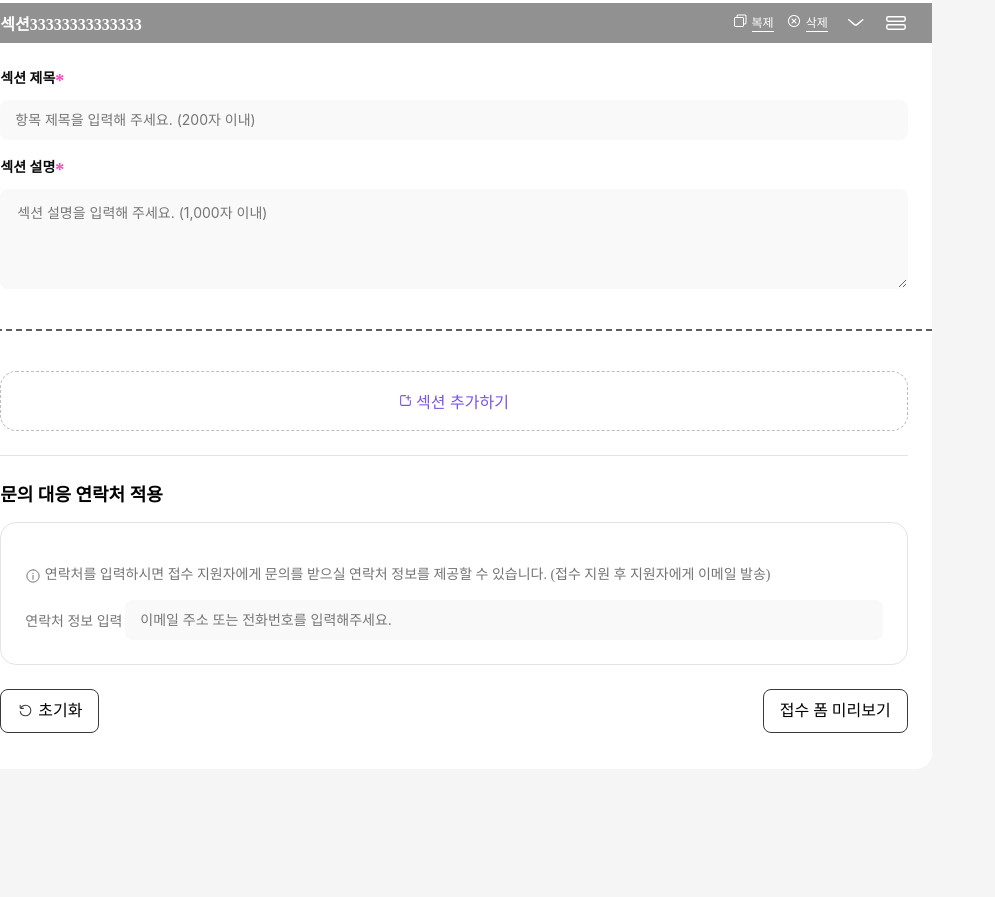
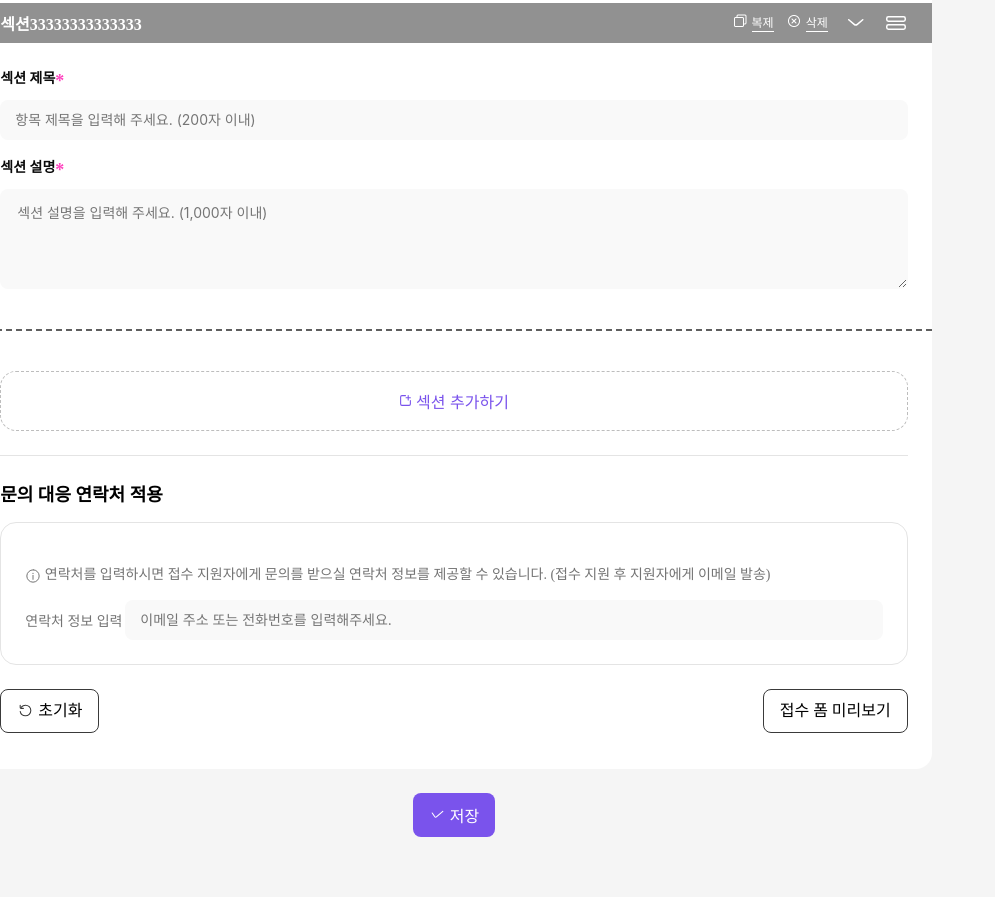
Before and after one commit to Pyo-hogeun/stich, a website: page pages/MY/my_08_001.html in a window 1280 px wide. Shown: the part 3674-4571 px from the top of the page, without its empty margins (0-995 px from the left). Before the commit the page ends 4443 px from the top, so only its background shows below. Drawn offline with Linux system fonts and the light colour scheme.

Commit message:
feat : 저장 버튼

```diff
--- a/assets/style/scss/partial/_button.scss
+++ b/assets/style/scss/partial/_button.scss
@@ -15,6 +15,17 @@
   vertical-align: middle;
   img{
     margin-right: 4px;
+  }
+}
+.btn.filled{
+  &.submit{
+    height: 44px;
+    display: inline-flex;
+    align-items: center;
+    padding: 0 16px;
+    color: #FFF;
+    background-color: $primaryColor;
+    border-radius: 8px;
   }
 }
 .btn{
--- a/assets/style/scss/partial/_eva_detail.scss
+++ b/assets/style/scss/partial/_eva_detail.scss
@@ -370,7 +370,15 @@
     }
   }
 }
-
+.submit-btn-wrap{
+  display: block;
+  text-align: center;
+  padding: 24px 0 60px;
+  img{
+    width: 17px;
+    margin-right: 4px;
+  }
+}
 .pagination-container{
   position: relative;
   .select-view-length{
--- a/pages/MY/my_08_001.html
+++ b/pages/MY/my_08_001.html
@@ -691,6 +691,13 @@
           </div>
         </div>
       </div>
+
+      <div class="submit-btn-wrap">
+        <a href="" class="btn filled submit">
+          <img src="../../assets/images/icon_check_10_white.svg" alt="">
+          저장
+        </a>
+      </div>
     </div>
     <aside>
       <div class="service-usage-card card">
```
Also changed, not shown: pages/index.html (+1 -1 lines), assets/images/icon_check_10_white.svg (added), assets/style/css/style.css.
